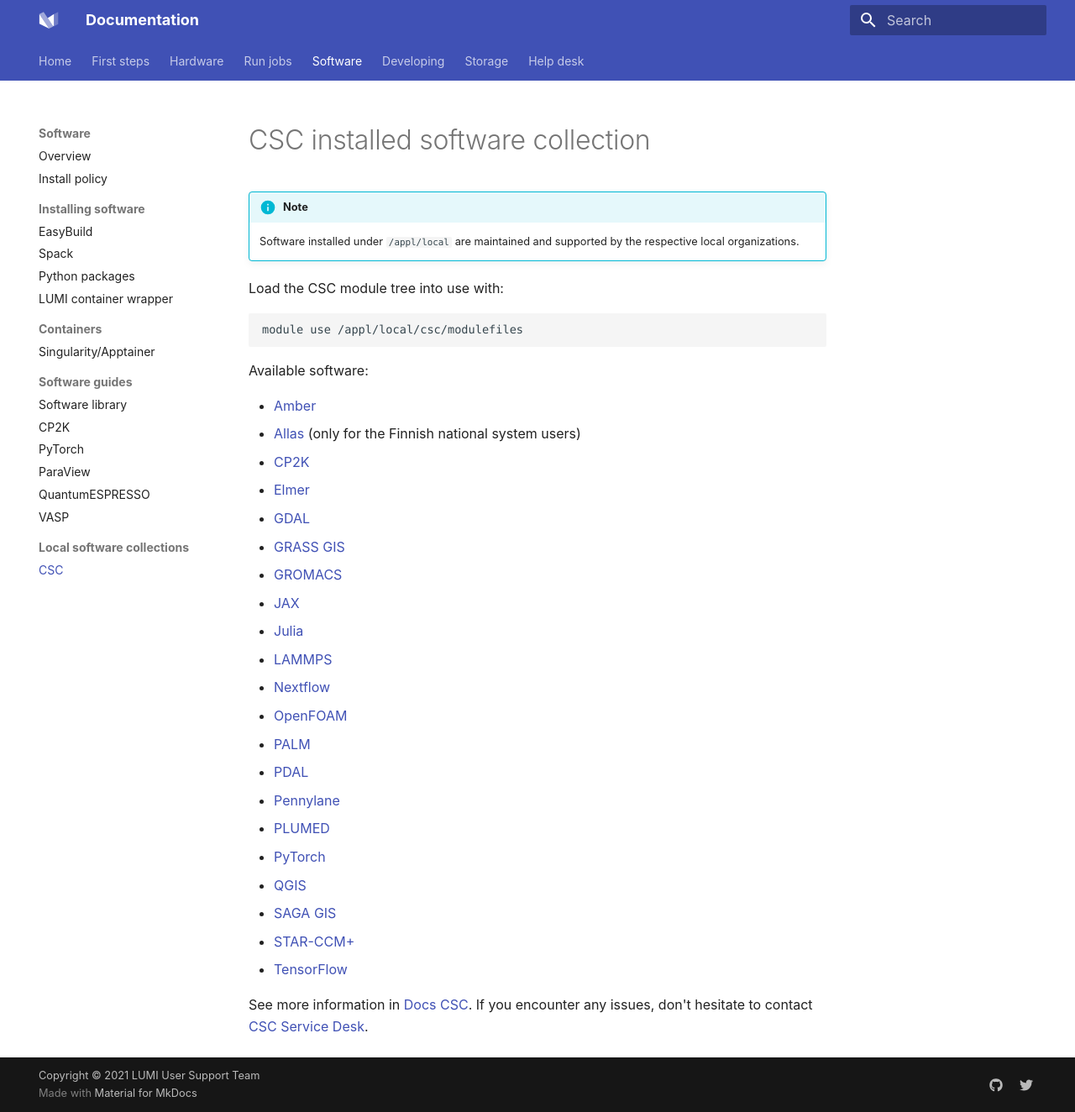
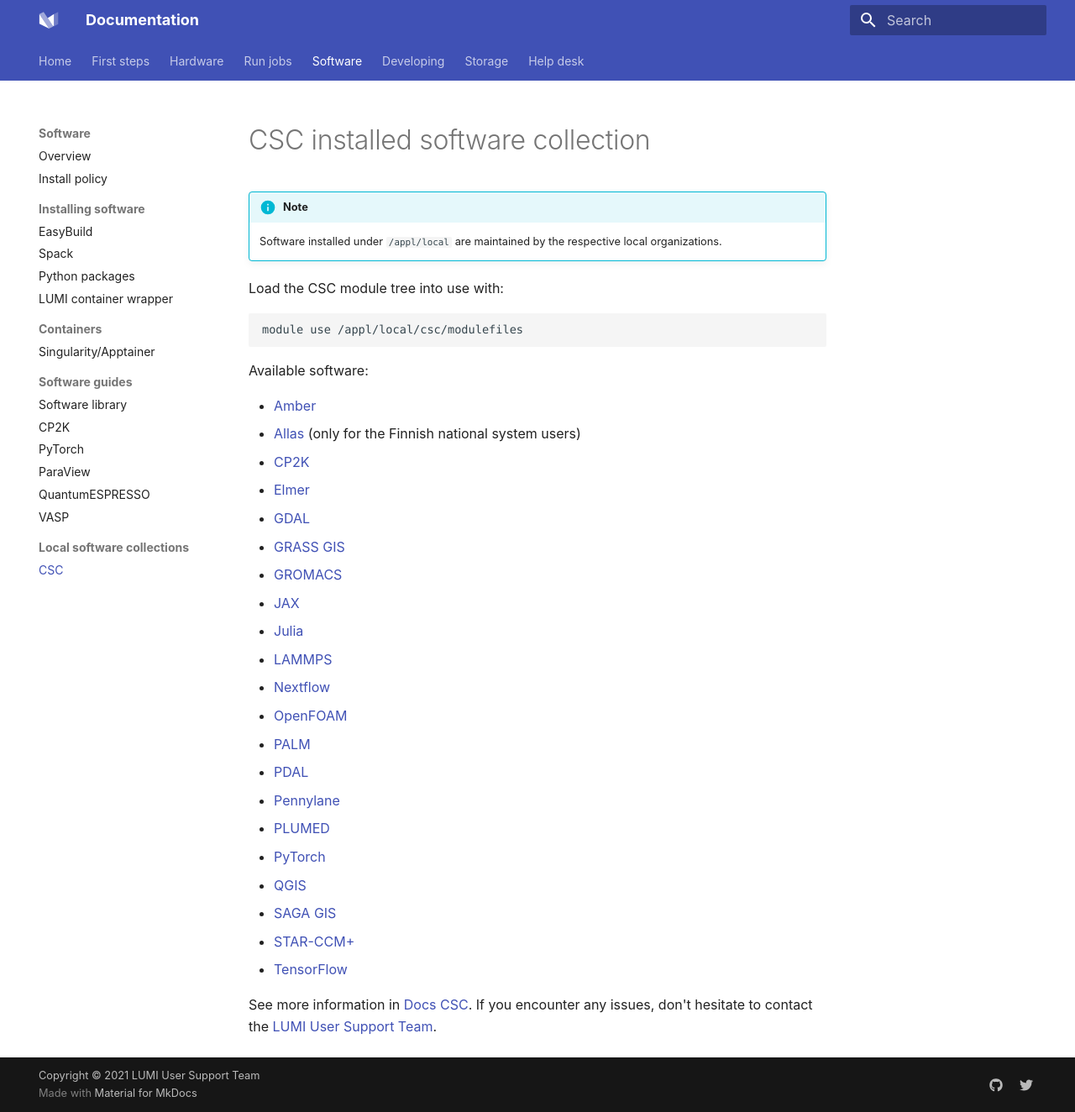
Before and after one commit to Lumi-supercomputer/lumi-userguide, an MkDocs documentation site: the page built from docs/software/local/csc.md, in a window 1280 px wide and 1324 px high. Shown: the whole window at 84% size. Built offline with MkDocs 1.6.1 and Material for MkDocs 9.7.7, drawn with Linux system fonts in a browser that asks for light colours.

Commit message:
Update /appl/local support policy

```diff
--- a/docs/software/local/csc.md
+++ b/docs/software/local/csc.md
@@ -1,8 +1,8 @@
 # CSC installed software collection
 
 !!! info "Note"
-    Software installed under `/appl/local` are maintained and supported
-    by the respective local organizations.
+    Software installed under `/appl/local` are maintained by the respective
+    local organizations.
 
 Load the CSC module tree into use with:
 
@@ -35,5 +35,5 @@
 * [TensorFlow](https://docs.csc.fi/apps/tensorflow/)
 
 See more information in [Docs CSC](https://docs.csc.fi/apps/by_system/#lumi).
-If you encounter any issues, don't hesitate to contact [CSC Service
-Desk](https://docs.csc.fi/support/contact/).
+If you encounter any issues, don't hesitate to contact the
+[LUMI User Support Team](https://lumi-supercomputer.eu/user-support/need-help/).
```
